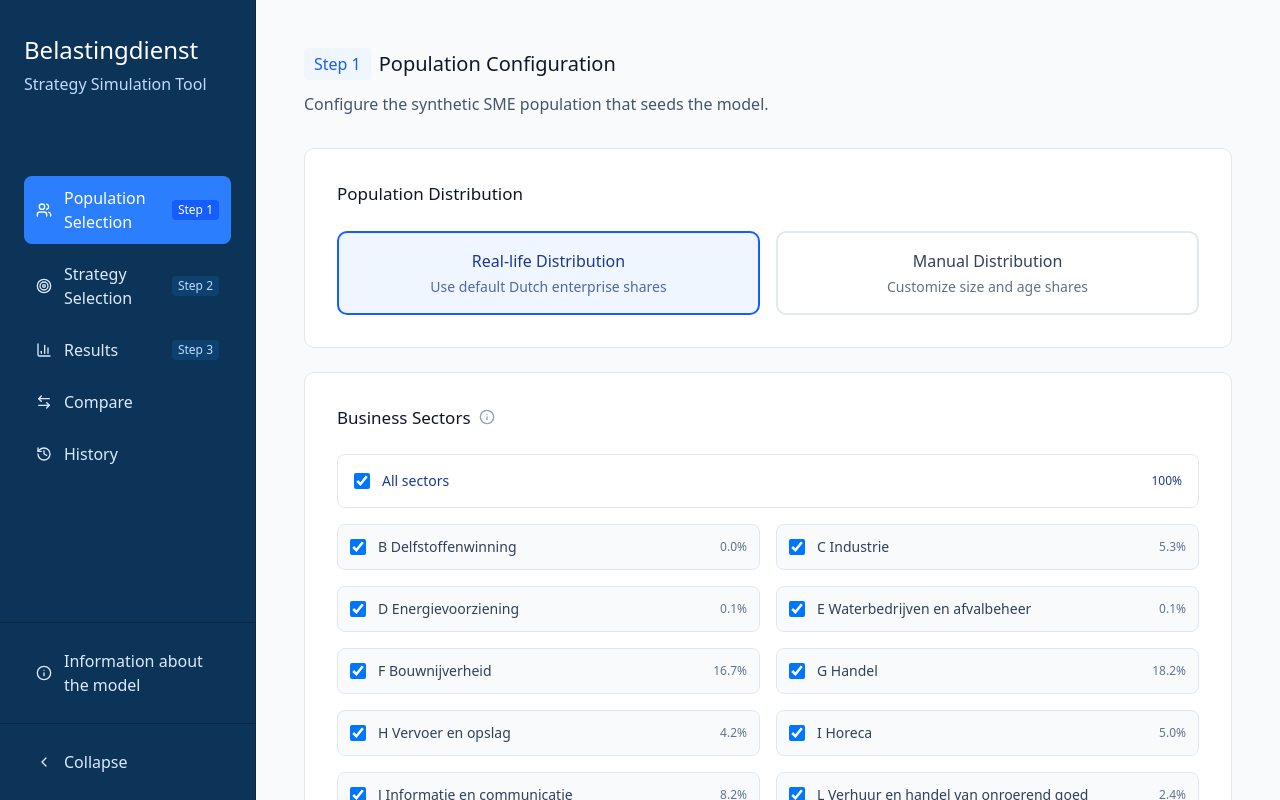
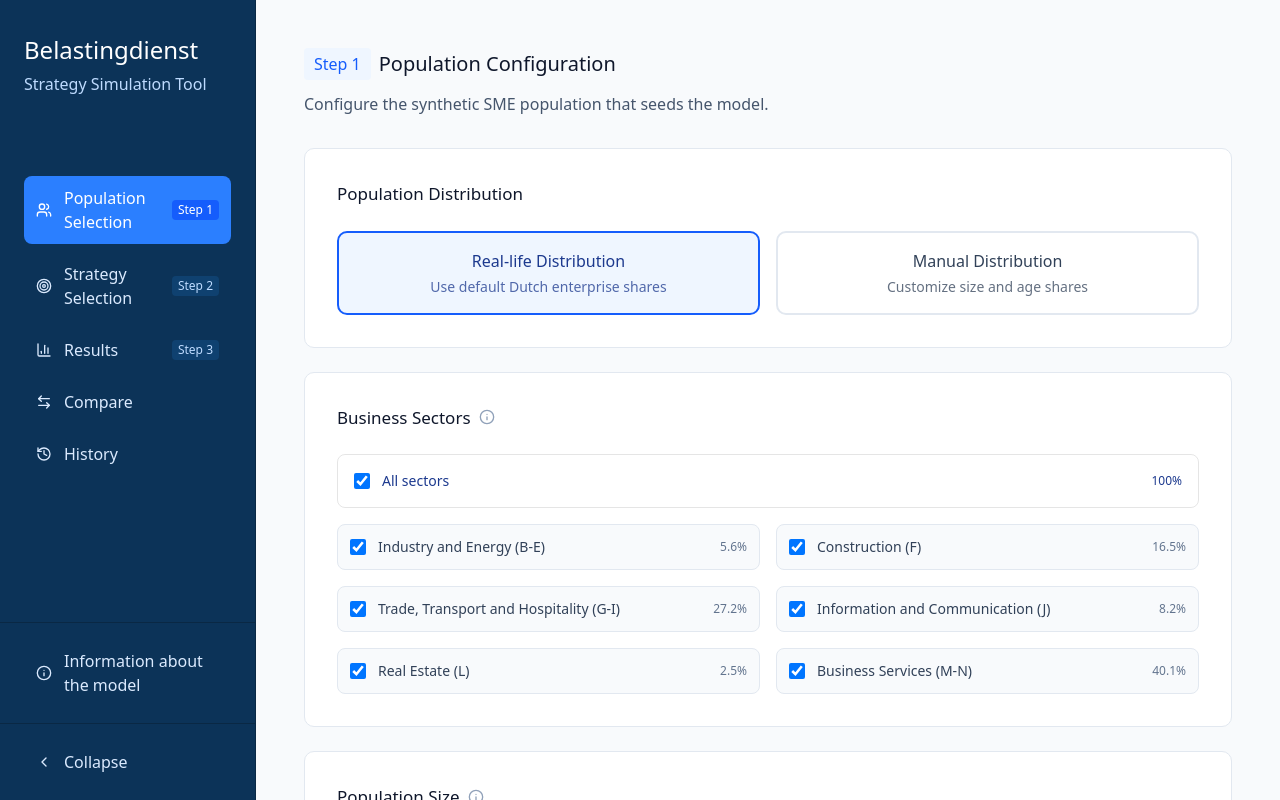
Before and after one commit to majmurm/h2_belastingdienst, a React (Vite) app in the folder dashboard/: page / in a window 1280 px wide. Built offline with nearby package versions, Linux system fonts and the light colour scheme.

Commit message:
GIF Fix for multiple simulations, and change sectors

```diff
--- a/dashboard/src/components/PopulationPanel.tsx
+++ b/dashboard/src/components/PopulationPanel.tsx
@@ -14,14 +14,13 @@ interface PopulationPanelProps {
 
 const sizeOrder: SizeCategory[] = ["Micro", "Small", "Medium"];
 const ageOrder: AgeCategory[] = ["Young", "Mature", "Old"];
-const businessEconomyLabel = "Business Economy, B-N, excl. K, incl. 95" as const;
 const selectAllLabel = "All" as const;
-const sectorList = (sectorDefaults.sectors as SectorKey[]).filter(
-  (sector) => sector !== businessEconomyLabel,
-);
+
+const sectorList = sectorDefaults.sectors_individual as SectorKey[];
 const individualSectors = sectorDefaults.sectors_individual as SectorKey[];
 
 const clamp01 = (value: number) => Math.max(0, Math.min(1, value));
+
 export function PopulationPanel({ config, onConfigChange, onNext }: PopulationPanelProps) {
   const [distributionType, setDistributionType] = useState<"reallife" | "manual">("reallife");
   const [openSections, setOpenSections] = useState<{ size: boolean; age: boolean }>({
@@ -61,21 +60,17 @@ export function PopulationPanel({ config, onConfigChange, onNext }: PopulationPa
     const shares = sectorDefaults.sector_shares as Record<SectorKey, number>;
     const total = selected.reduce((sum, sector) => sum + (shares[sector] ?? 0), 0);
     if (total <= 0) {
-      const empty = selected.reduce<Record<SectorKey, number>>((acc, sector) => {
+      return selected.reduce<Record<SectorKey, number>>((acc, sector) => {
         acc[sector] = 0;
         return acc;
       }, {} as Record<SectorKey, number>);
-      empty[businessEconomyLabel] = 0;
-      return empty;
     }
     const normalized = selected.reduce<Record<SectorKey, number>>((acc, sector) => {
       acc[sector] = (shares[sector] ?? 0) / total;
       return acc;
     }, {} as Record<SectorKey, number>);
-    normalized[businessEconomyLabel] = selected.reduce(
-      (sum, sector) => sum + (normalized[sector] ?? 0),
-      0,
-    );
+
+    // CHANGED: Removed the logic that added the 'Business Economy' total key
     return normalized;
   };
 
--- a/dashboard/src/data/modelDefaults.ts
+++ b/dashboard/src/data/modelDefaults.ts
@@ -40,15 +40,15 @@ export const defaultModelConfig: ModelConfig = {
   m_age: 0.05,
   kappa: 339,
   audit_rates: {
-    "Micro-Young": 0.02,
-    "Micro-Mature": 0.02,
-    "Micro-Old": 0.02,
-    "Small-Young": 0.02,
-    "Small-Mature": 0.02,
-    "Small-Old": 0.02,
-    "Medium-Young": 0.02,
-    "Medium-Mature": 0.02,
-    "Medium-Old": 0.02,
+    "Micro-Young": 0.002,
+    "Micro-Mature": 0.002,
+    "Micro-Old": 0.002,
+    "Small-Young": 0.002,
+    "Small-Mature": 0.002,
+    "Small-Old": 0.002,
+    "Medium-Young": 0.002,
+    "Medium-Mature": 0.002,
+    "Medium-Old": 0.002,
   },
   audit_types: {
     Light: { effect: 0.45, cost: 500.0 },
--- a/dashboard/src/data/modelTypes.ts
+++ b/dashboard/src/data/modelTypes.ts
@@ -5,19 +5,12 @@ export type GroupKey = `${SizeCategory}-${AgeCategory}`;
 export type ChannelKey = "physical_letter" | "email" | "warning_letter";
 export type AuditTypeKey = "Light" | "Standard" | "Deep";
 export type SectorKey =
-  | "Business Economy, B-N, excl. K, incl. 95"
-  | "B Delfstoffenwinning"
-  | "C Industrie"
-  | "D Energievoorziening"
-  | "E Waterbedrijven en afvalbeheer"
-  | "F Bouwnijverheid"
-  | "G Handel"
-  | "H Vervoer en opslag"
-  | "I Horeca"
-  | "J Informatie en communicatie"
-  | "L Verhuur en handel van onroerend goed"
-  | "M Specialistische zakelijke diensten"
-  | "N Verhuur en overige zakelijke diensten";
+  | "Industry and Energy (B-E)"
+  | "Construction (F)"
+  | "Trade, Transport and Hospitality (G-I)"
+  | "Information and Communication (J)"
+  | "Real Estate (L)"
+  | "Business Services (M-N)";
 
 export interface ModelConfig {
   N: number;
--- a/dashboard/src/data/sectorDefaults.json
+++ b/dashboard/src/data/sectorDefaults.json
@@ -1,113 +1,50 @@
 {
-  "sectors": [
-    "Business Economy, B-N, excl. K, incl. 95",
-    "B Delfstoffenwinning",
-    "C Industrie",
-    "D Energievoorziening",
-    "E Waterbedrijven en afvalbeheer",
-    "F Bouwnijverheid",
-    "G Handel",
-    "H Vervoer en opslag",
-    "I Horeca",
-    "J Informatie en communicatie",
-    "L Verhuur en handel van onroerend goed",
-    "M Specialistische zakelijke diensten",
-    "N Verhuur en overige zakelijke diensten"
-  ],
   "sectors_individual": [
-    "B Delfstoffenwinning",
-    "C Industrie",
-    "D Energievoorziening",
-    "E Waterbedrijven en afvalbeheer",
-    "F Bouwnijverheid",
-    "G Handel",
-    "H Vervoer en opslag",
-    "I Horeca",
-    "J Informatie en communicatie",
-    "L Verhuur en handel van onroerend goed",
-    "M Specialistische zakelijke diensten",
-    "N Verhuur en overige zakelijke diensten"
+    "Industry and Energy (B-E)",
+    "Construction (F)",
+    "Trade, Transport and Hospitality (G-I)",
+    "Information and Communication (J)",
+    "Real Estate (L)",
+    "Business Services (M-N)"
   ],
   "sector_shares": {
-    "B Delfstoffenwinning": 0.000398,
-    "C Industrie": 0.053264,
-    "D Energievoorziening": 0.00135,
-    "E Waterbedrijven en afvalbeheer": 0.001245,
-    "F Bouwnijverheid": 0.167162,
-    "G Handel": 0.182415,
-    "H Vervoer en opslag": 0.042477,
-    "I Horeca": 0.05038,
-    "J Informatie en communicatie": 0.081998,
-    "L Verhuur en handel van onroerend goed": 0.024314,
-    "M Specialistische zakelijke diensten": 0.312267,
-    "N Verhuur en overige zakelijke diensten": 0.08273,
-    "Business Economy, B-N, excl. K, incl. 95": 1.0
+    "Industry and Energy (B-E)": 0.055821,
+    "Construction (F)": 0.164883,
+    "Trade, Transport and Hospitality (G-I)": 0.272266,
+    "Information and Communication (J)": 0.08196,
+    "Real Estate (L)": 0.024563,
+    "Business Services (M-N)": 0.400507
   },
   "size_shares_by_sector": {
-    "B Delfstoffenwinning": {
-      "Micro": 0.883721,
-      "Small": 0.062016,
-      "Medium": 0.054264
+    "Industry and Energy (B-E)": {
+      "Micro": 0.910185,
+      "Small": 0.066285,
+      "Medium": 0.023529
     },
-    "C Industrie": {
-      "Micro": 0.909086,
-      "Small": 0.06749,
-      "Medium": 0.023424
+    "Construction (F)": {
+      "Micro": 0.980362,
+      "Small": 0.01678,
+      "Medium": 0.002858
     },
-    "D Energievoorziening": {
-      "Micro": 0.949657,
-      "Small": 0.034325,
-      "Medium": 0.016018
+    "Trade, Transport and Hospitality (G-I)": {
+      "Micro": 0.946767,
+      "Small": 0.045628,
+      "Medium": 0.007605
     },
-    "E Waterbedrijven en afvalbeheer": {
-      "Micro": 0.868486,
-      "Small": 0.091811,
-      "Medium": 0.039702
+    "Information and Communication (J)": {
+      "Micro": 0.97203,
+      "Small": 0.022554,
+      "Medium": 0.005416
     },
-    "F Bouwnijverheid": {
-      "Micro": 0.980158,
-      "Small": 0.016979,
-      "Medium": 0.002864
+    "Real Estate (L)": {
+      "Micro": 0.982671,
+      "Small": 0.012749,
+      "Medium": 0.00458
     },
-    "G Handel": {
-      "Micro": 0.952325,
-      "Small": 0.040074,
-      "Medium": 0.007602
-    },
-    "H Vervoer en opslag": {
-      "Micro": 0.950923,
-      "Small": 0.038607,
-      "Medium": 0.01047
-    },
-    "I Horeca": {
-      "Micro": 0.914547,
-      "Small": 0.079568,
-      "Medium": 0.005885
-    },
-    "J Informatie en communicatie": {
-      "Micro": 0.971263,
-      "Small": 0.023314,
-      "Medium": 0.005424
-    },
-    "L Verhuur en handel van onroerend goed": {
-      "Micro": 0.982726,
-      "Small": 0.012702,
-      "Medium": 0.004573
-    },
-    "M Specialistische zakelijke diensten": {
-      "Micro": 0.986114,
-      "Small": 0.011947,
-      "Medium": 0.001938
-    },
-    "N Verhuur en overige zakelijke diensten": {
-      "Micro": 0.961326,
-      "Small": 0.029341,
-      "Medium": 0.009333
-    },
-    "Business Economy, B-N, excl. K, incl. 95": {
-      "Micro": 0.966164,
-      "Small": 0.027956,
-      "Medium": 0.00588
+    "Business Services (M-N)": {
+      "Micro": 0.981568,
+      "Small": 0.015038,
+      "Medium": 0.003393
     }
   }
 }
```
Also changed, not shown: 1 other file (tests, documents, lock files or other folders).
